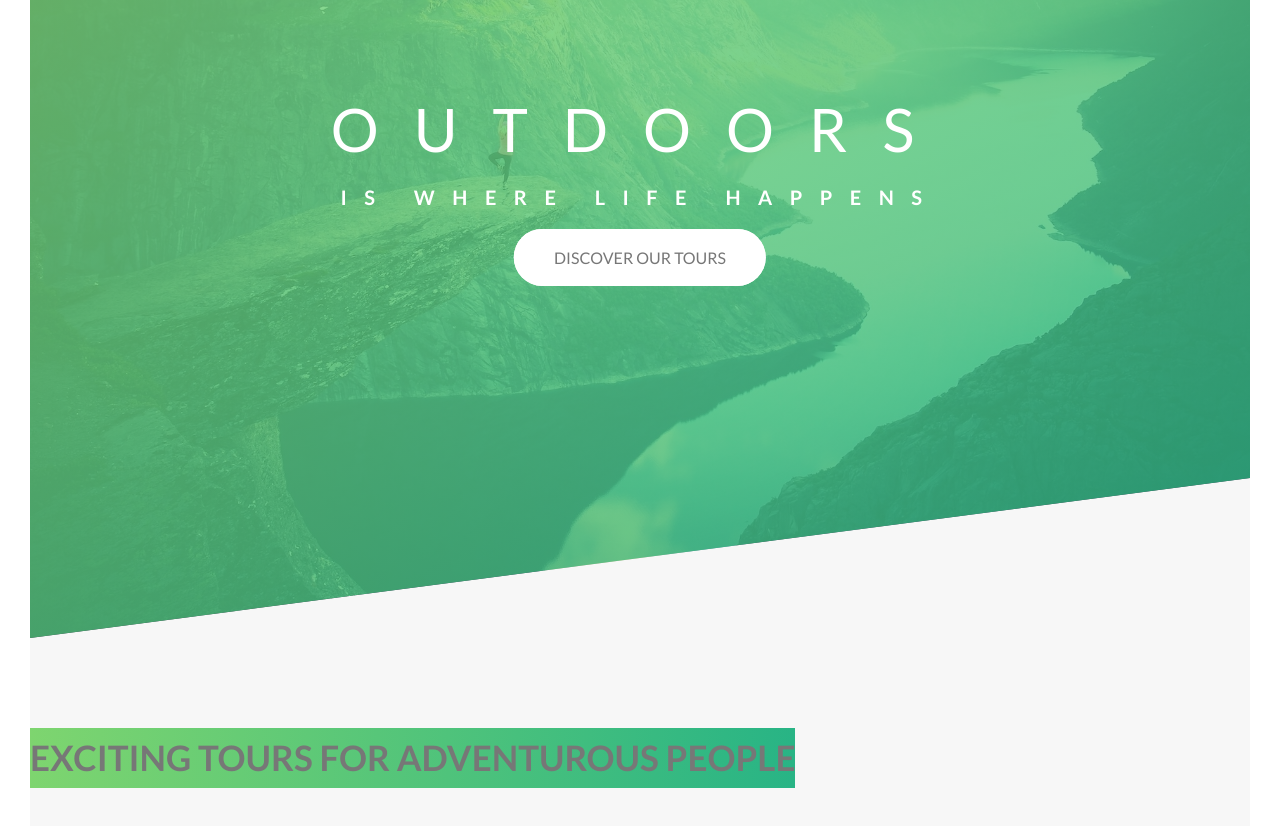
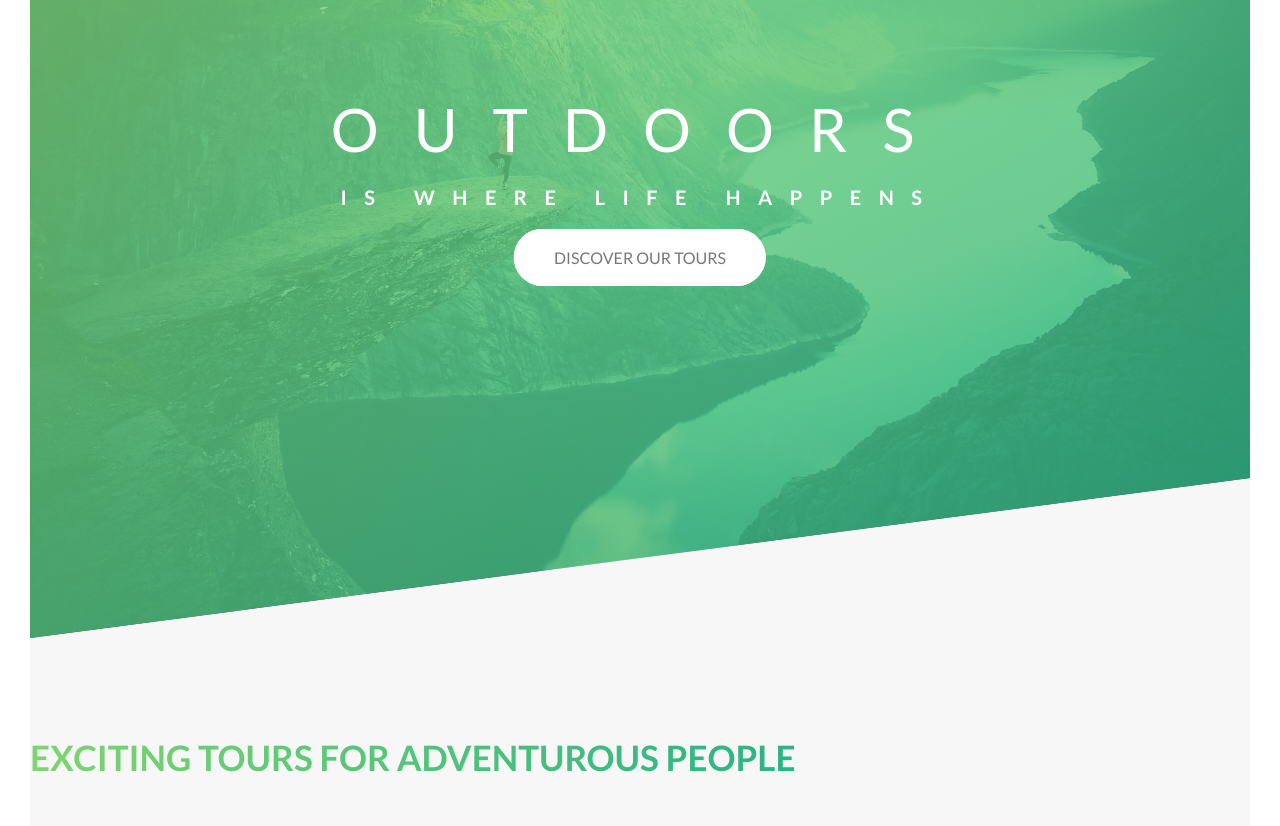
Before and after one commit to pchelka84/beautiful-website-layout, a website: page index.html in a window 1280 px wide. Shown: the part 152-978 px from the top of the page. Drawn offline with Linux system fonts and the light colour scheme.

Commit message:
Clipping background to the text, making text transperent

```diff
--- a/sass/base/_typography.scss
+++ b/sass/base/_typography.scss
@@ -47,4 +47,6 @@ body {
     $color-primary-light,
     $color-primary-dark
   );
+  -webkit-background-clip: text;
+  color: transparent;
 }
```
Also changed, not shown: css/style.css.
